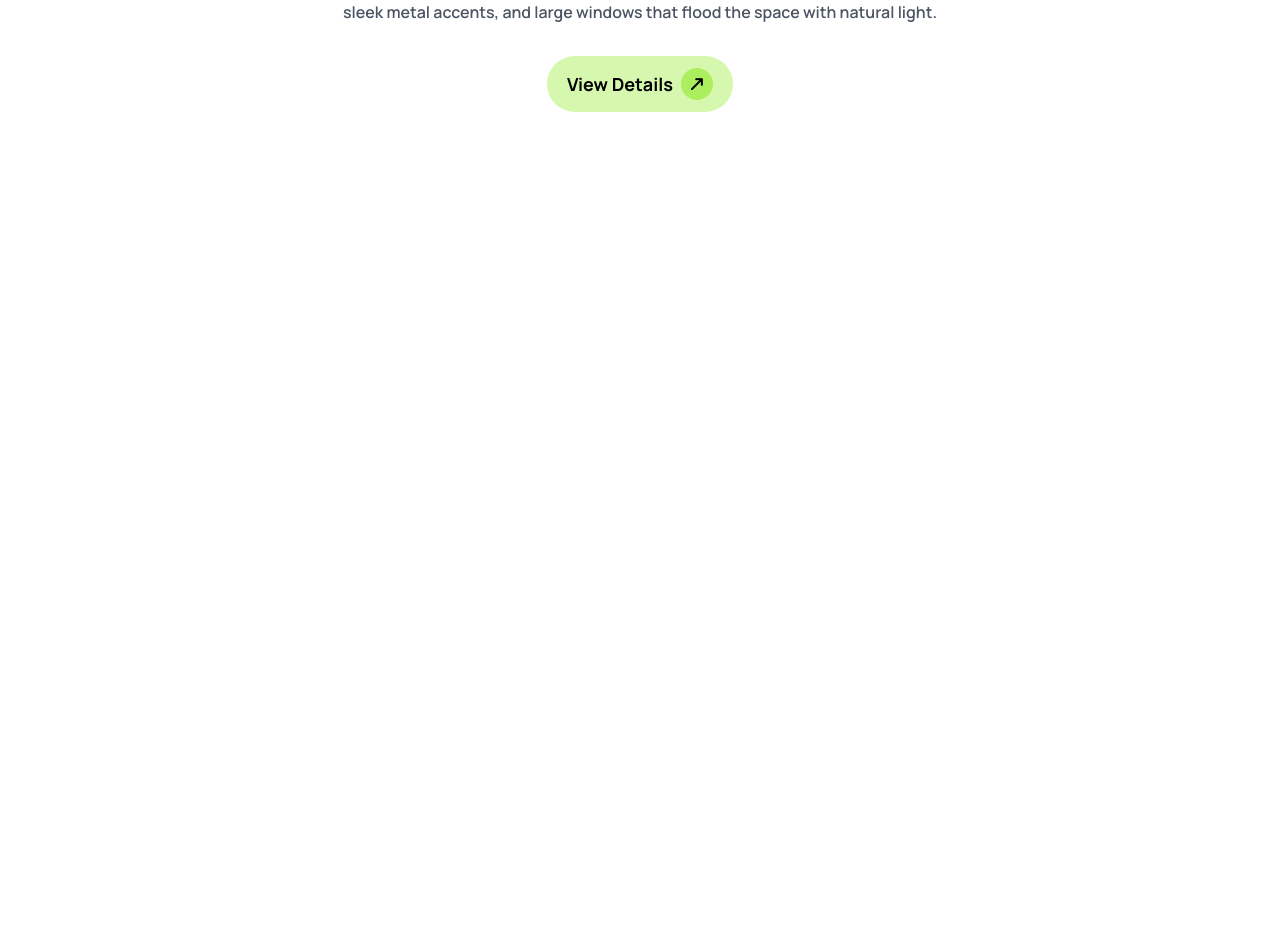
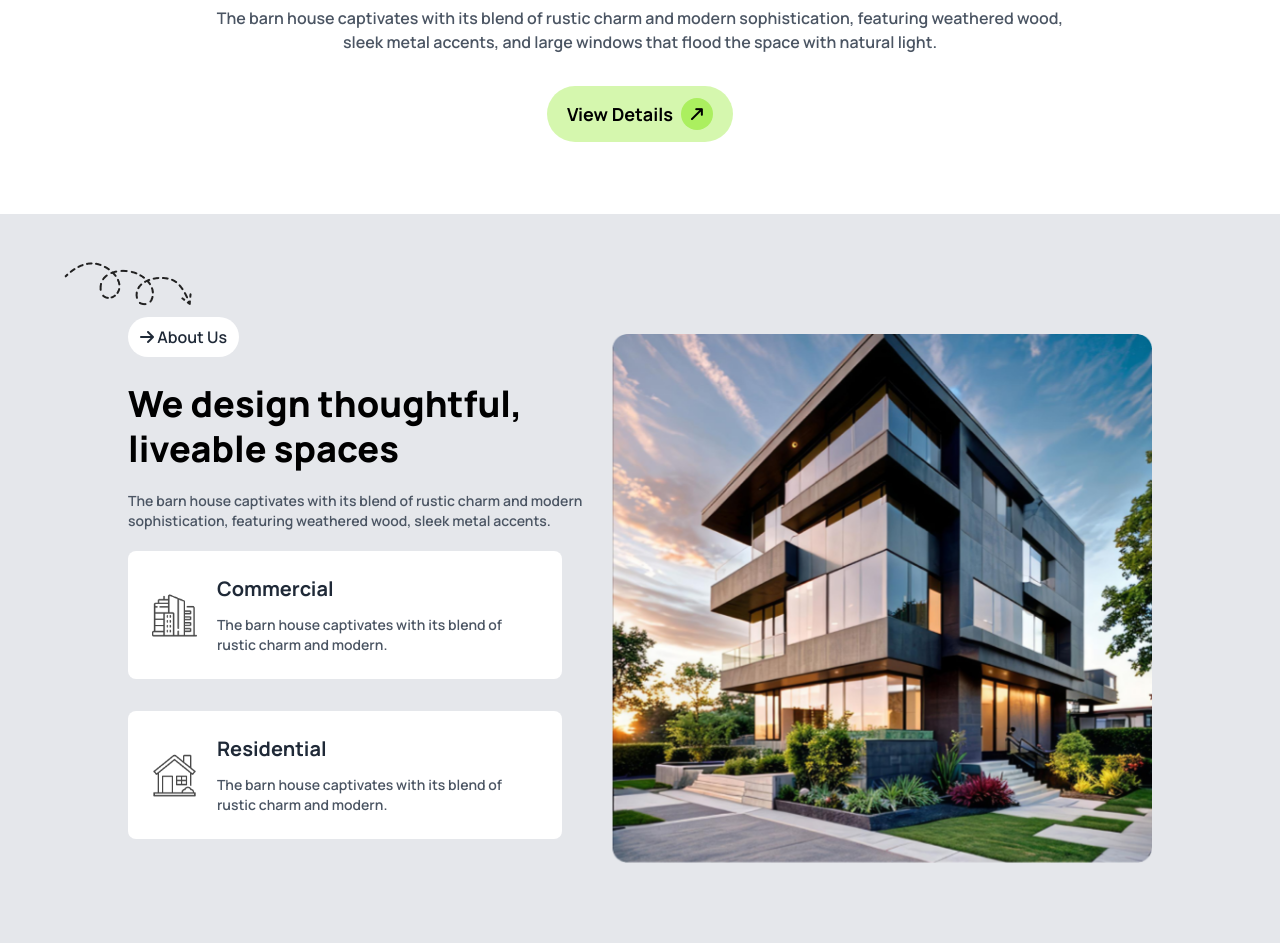
Before and after one commit to imamhossenbu/B10-assignment-3, a plain HTML site: page index.html in a window 1280 px wide. Shown: the part 690-1633 px from the top of the page. Before the commit the page ends 874 px from the top, so only its background shows below. Drawn offline with nearby package versions, Linux system fonts and the light colour scheme.

Commit message:
add about us container

```diff
--- a/index.html
+++ b/index.html
@@ -26,6 +26,7 @@
                 'primary-color': '#ABEF5F',
                 'b-color':'rgba(255, 255, 255, 0)',
                 'btn-bg':'#ABEF5F80',
+                'main-bg':'#737373',
               }
             }
           }
@@ -83,7 +84,7 @@
         </nav>
         <div class="flex justify-center items-center flex-col">
             <img src="./assets/banner.png" alt="">
-            <h1 class="font-extrabold leading-tight text-3xl lg:text-6xl text-center my-8">A barn house of this design has a striking appearance</h1>
+            <h1 class="font-extrabold lg:leading-tight text-3xl lg:text-6xl text-center my-8">A barn house of this design has a striking appearance</h1>
             <p class="text-center w-[85%] font-semibold text-gray-600">The barn house captivates with its blend of rustic charm and modern sophistication, featuring weathered wood, sleek metal accents, and large windows that flood the space with natural light.</p>
             <div class="flex justify-center items-center flex-col">
                 <button class=" flex items-center gap-2 bg-btn-bg rounded-[30px] px-20 lg:px-5 py-3 border-1 border-green-500 my-8">
@@ -96,8 +97,45 @@
             </div>
         </div>
     </header>
-    <main>
+    <main class="bg-gray-200">
+        <section class=" w-[90%] mx-auto lg:w-[80%] py-20 lg:flex items-center relative">
+            <div class="hidden lg:inline absolute top-12 -left-16">
+                <img src="./assets/Vector.png" alt="">
+            </div>
+            <div class="lg:w-[50%] text-center lg:text-left">
+                <button class="px-3 py-2  rounded-[30px] bg-white font-semibold mb-6"><i class="fa-solid fa-arrow-right"></i> About Us</button>
+                <h1 class="font-extrabold text-black leading-tight text-4xl">We design thoughtful, liveable spaces</h1>
+                <p class="text-sm md:text-xl lg:text-sm text-gray-600 font-semibold leading-relaxed my-5">The barn house captivates with its blend of rustic charm and
+                    modern sophistication, featuring weathered wood, sleek metal accents.
+                </p>
+               <div class="md:flex md:items-center md:gap-2 md:justify-center lg:inline">
+                <div class="flex items-center gap-5 lg:w-[90%] bg-white p-6 rounded-lg mb-8 md:mb-0 lg:mb-8 relative">
+                    <div>
+                        <img src="./assets/commercial.png" alt="">
+                    </div>
+                    <div class="text-left">
+                        <h2 class="font-bold text-xl pb-3">Commercial</h2>
+                        <p class="text-sm font-semibold text-gray-600">The barn house captivates with its  blend  of rustic charm and modern.
+                        </p>
+                    </div>
+                </div>
+                <div class="flex items-center gap-5 lg:w-[90%] bg-white p-6 rounded-lg">
+                    <div>
+                        <img src="./assets/residential.png" alt="">
+                    </div>
+                    <div class="text-left">
+                        <h2 class="font-bold text-xl pb-3">Residential</h2>
+                        <p class="text-sm font-semibold text-gray-600">The barn house captivates with its blend of rustic charm and modern.
+                        </p>
+                    </div>
+                </div>
+               </div>
 
+            </div>
+            <div class="md:w-[100%lg:w-[50%] mt-10 flex justify-center items-center flex-col">
+                <img class="md:w-[100%]" src="./assets/Rectangle.png" alt="">
+            </div>
+        </section>
     </main>
     <footer>
 
```
